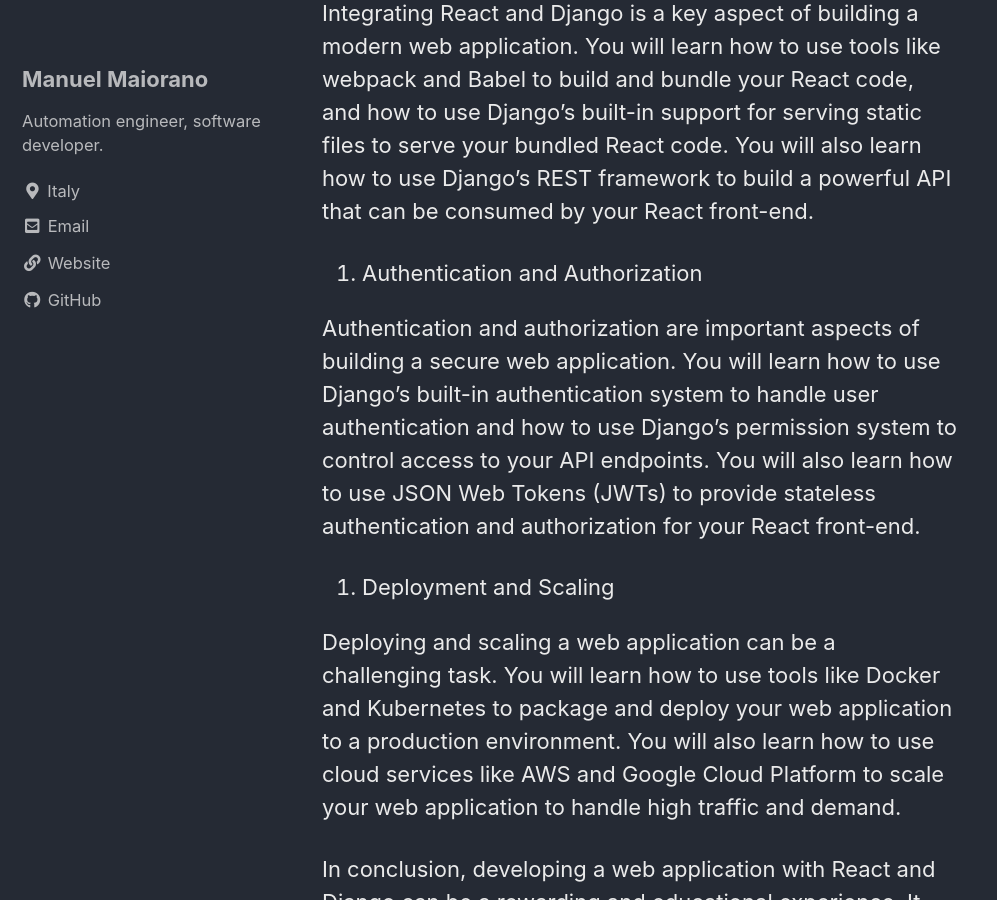
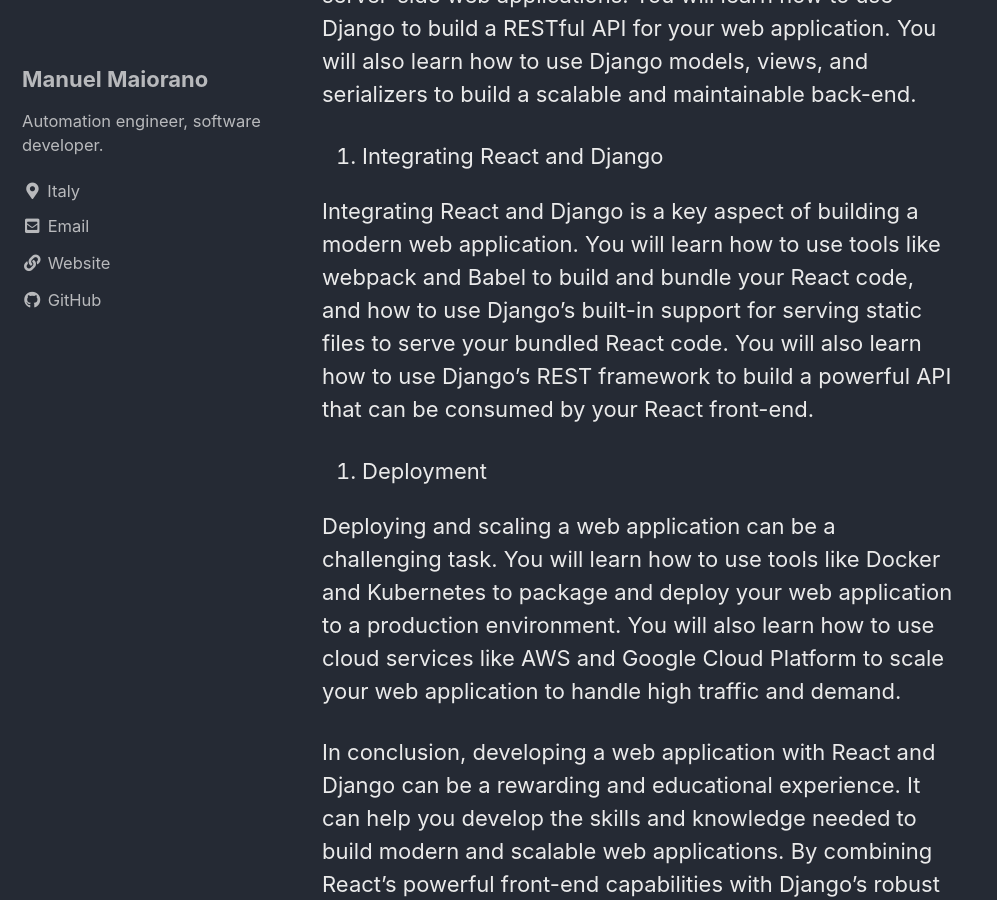
Before and after one commit to manuelmaiorano/manuelmaiorano.github.io, a Jekyll site: the page built from _posts/2023-2-1-react-django-app.md, in a window 1280 px wide and 900 px high, scrolled down 1444 px. Shown: the whole window, without its empty margins (0-997 px from the left). Built offline with Jekyll 4.4.1, drawn with Linux system fonts in a browser that asks for light colours; cached includes are drawn as plain includes; some of the changed text lies outside the part shown.

Commit message:
modify posts

```diff
--- a/_posts/2023-2-1-react-django-app.md
+++ b/_posts/2023-2-1-react-django-app.md
@@ -19,11 +22,7 @@ Django provides a powerful and flexible platform for building server-side web ap
 
 Integrating React and Django is a key aspect of building a modern web application. You will learn how to use tools like webpack and Babel to build and bundle your React code, and how to use Django's built-in support for serving static files to serve your bundled React code. You will also learn how to use Django's REST framework to build a powerful API that can be consumed by your React front-end.
 
-4. Authentication and Authorization
-
-Authentication and authorization are important aspects of building a secure web application. You will learn how to use Django's built-in authentication system to handle user authentication and how to use Django's permission system to control access to your API endpoints. You will also learn how to use JSON Web Tokens (JWTs) to provide stateless authentication and authorization for your React front-end.
-
-5. Deployment and Scaling
+4. Deployment
 
 Deploying and scaling a web application can be a challenging task. You will learn how to use tools like Docker and Kubernetes to package and deploy your web application to a production environment. You will also learn how to use cloud services like AWS and Google Cloud Platform to scale your web application to handle high traffic and demand.
 
```
Also changed, not shown: other parts of _posts/2023-2-1-react-django-app.md (+3 -0 lines), _posts/2022-9-3-whirlybird.md (+2 -2 lines), assets/images/whirlybird/img2.png (added).
